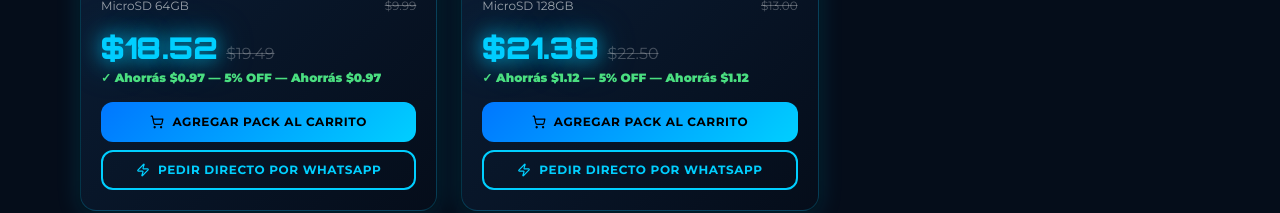
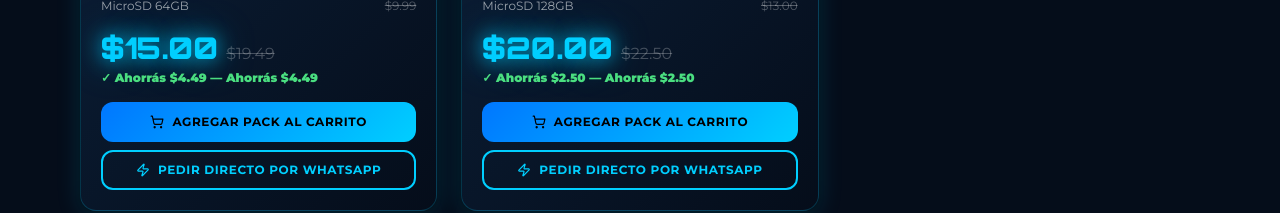
Before and after one commit to mabeldandoval-boop/Gotech-, a React (Vite) app: page / in a window 1280 px wide. Shown: the part 4685-4898 px from the top of the page. Built offline with nearby package versions, Linux system fonts and the light colour scheme.

Commit message:
Actualizar precios combos: Tech Essentials $15, Pro $20

```diff
--- a/src/constants/bundles.ts
+++ b/src/constants/bundles.ts
@@ -19,10 +19,10 @@ export const BUNDLES: Bundle[] = [
     tagline: "USB Bluetooth 5.0 + MicroSD 64GB",
     productIds: ["bluetooth-5-0", "microsd-64gb"],
     originalTotal: 19.49,
-    bundlePrice: 18.52,
+    bundlePrice: 15.00,
     badge: "⚡ TECH COMBO",
     emoji: "🔵💾",
-    highlight: "Ahorrás $0.97 — 5% OFF",
+    highlight: "Ahorrás $4.49",
   },
   {
     id: "tech-essentials-128",
@@ -30,10 +30,10 @@ export const BUNDLES: Bundle[] = [
     tagline: "USB Bluetooth 5.0 + MicroSD 128GB",
     productIds: ["bluetooth-5-0", "microsd-128gb"],
     originalTotal: 22.50,
-    bundlePrice: 21.38,
+    bundlePrice: 20.00,
     badge: "🔥 MEJOR VALOR",
     emoji: "🔵💾",
-    highlight: "Ahorrás $1.12 — 5% OFF",
+    highlight: "Ahorrás $2.50",
   },
 ];
 
```
